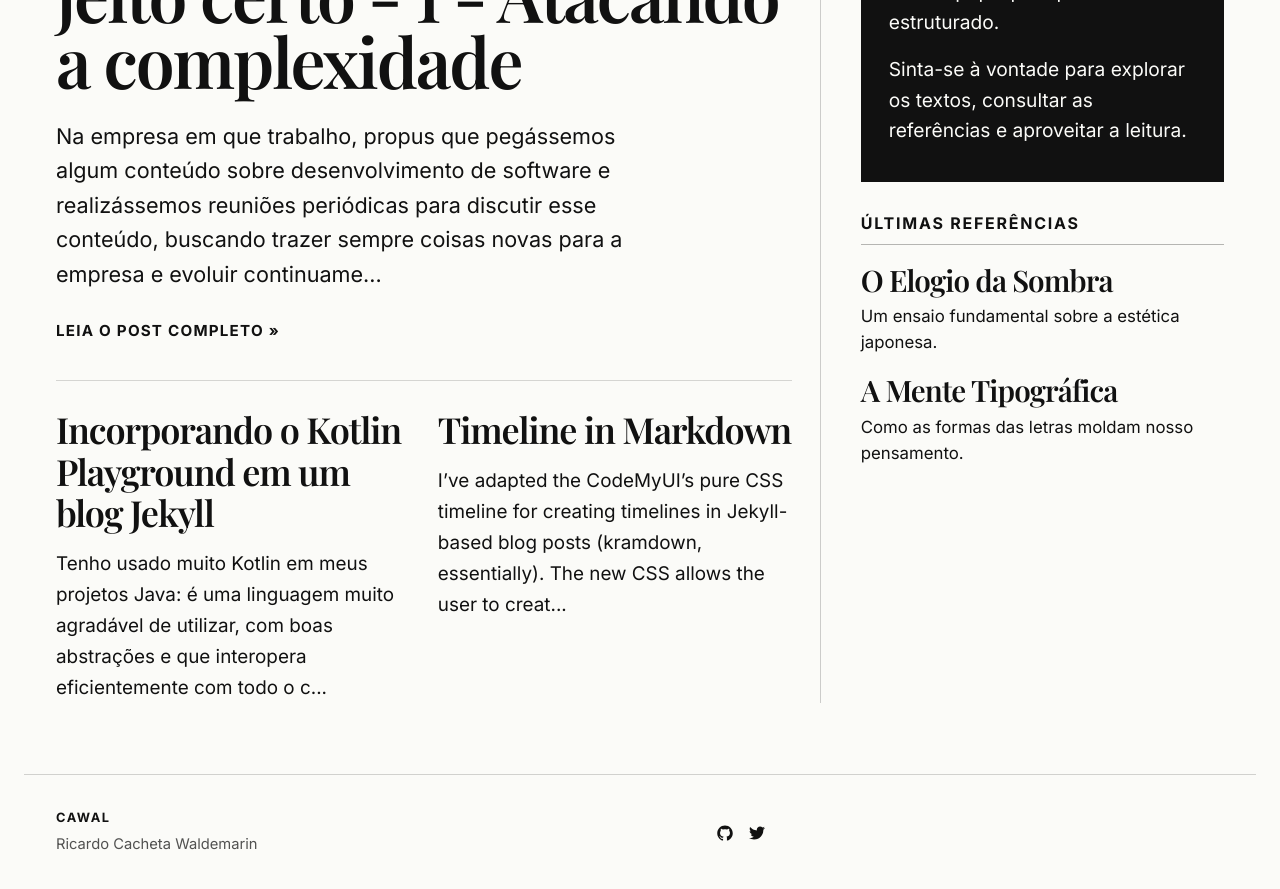
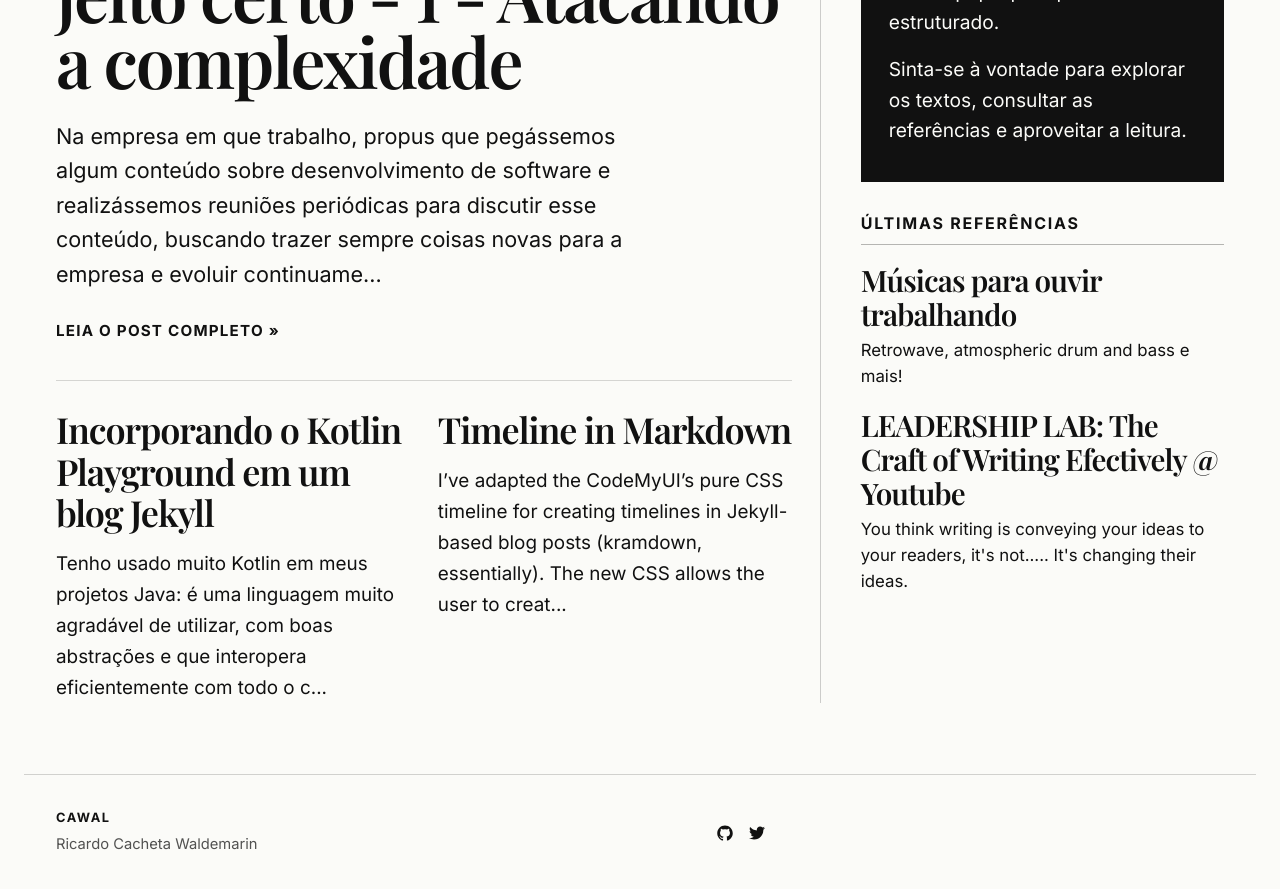
Before and after one commit to cawal/cawal.github.io, a Jekyll site: the page built from index.html, in a window 1280 px wide and 900 px high, scrolled down 709 px. Shown: the top 889 px of the window. Built offline with Jekyll 4.4.1, drawn with Linux system fonts in a browser that asks for light colours.

Commit message:
feat(home): update references with new music and writing links
Replaced previous references with a music playlist for work and a
YouTube lecture on effective writing. Updated titles, descriptions,
and URLs to reflect the new resources.

```diff
--- a/_data/home.yml
+++ b/_data/home.yml
@@ -10,9 +10,9 @@ references:
   cta_label: ""
   cta_url: ""
   items:
-    - title: "O Elogio da Sombra"
-      description: "Um ensaio fundamental sobre a estética japonesa."
-      url: "https://en.wikipedia.org/wiki/In_Praise_of_Shadows"
-    - title: "A Mente Tipográfica"
-      description: "Como as formas das letras moldam nosso pensamento."
-      url: "https://practicaltypography.com/"
+    - title: "Músicas para ouvir trabalhando"
+      description: "Retrowave, atmospheric drum and bass e mais!"
+      url: "https://www.youtube.com/watch?v=6nGITYREWF4&list=PLt-ee10f5vzVEd_qg64JdJUOCdyyurdSq"
+    - title: "LEADERSHIP LAB: The Craft of Writing Efectively @ Youtube"
+      description: "You think writing is conveying your ideas to your readers, it's not..... It's changing their ideas."
+      url: "https://www.youtube.com/watch?v=vtIzMaLkCaM"
```
